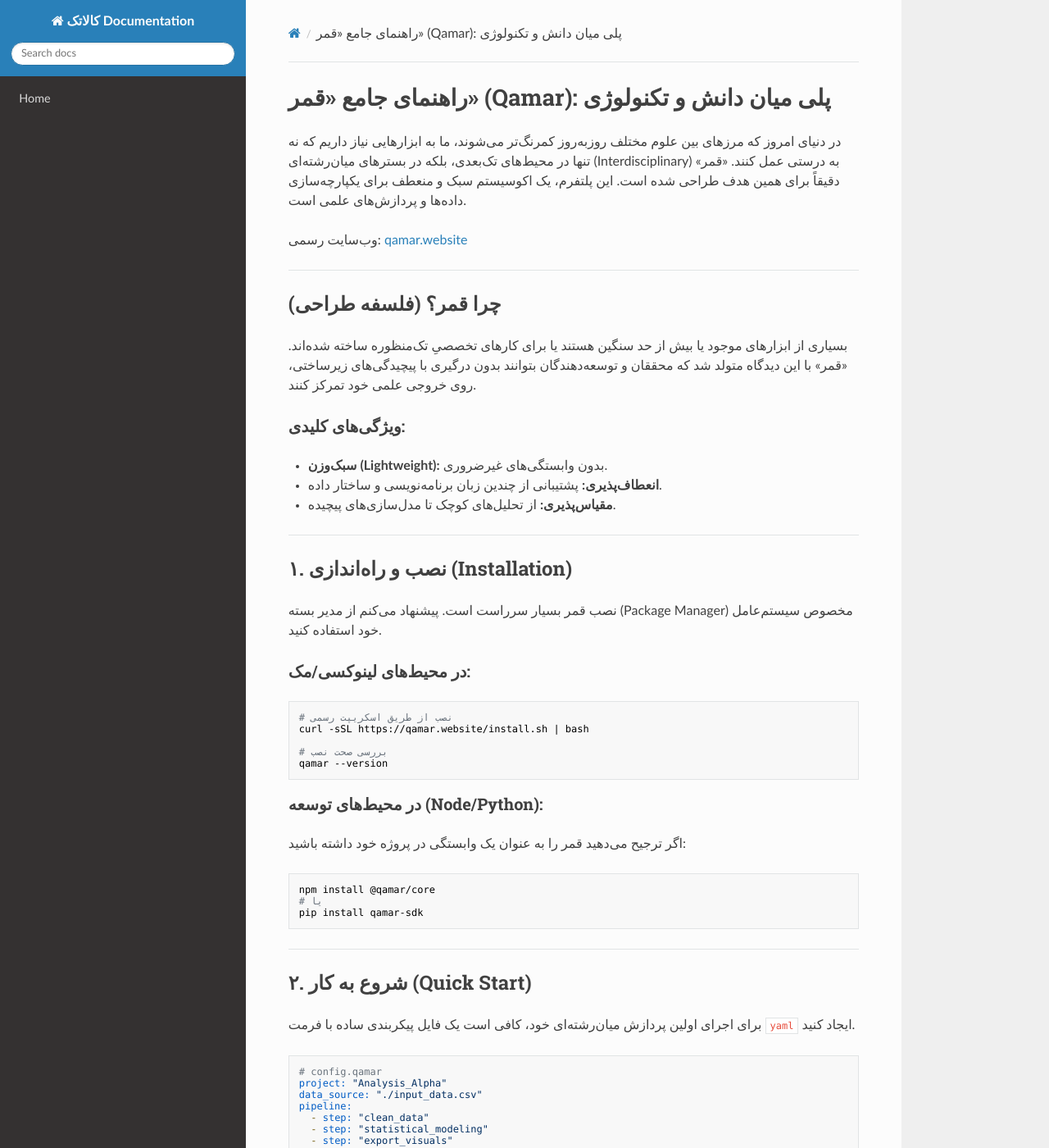
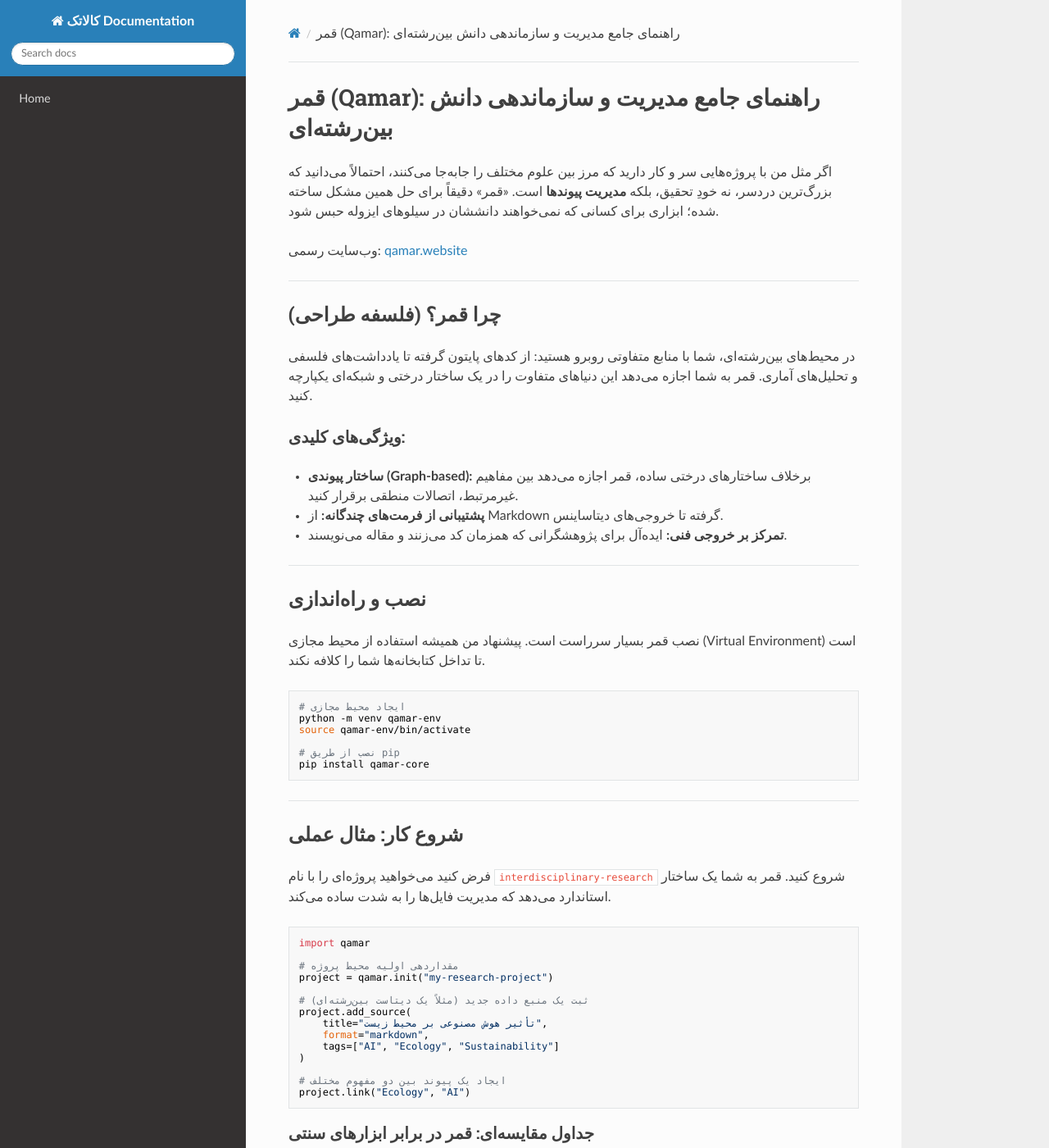
Before and after one commit to sahandsahabi553-prog/terraform-google-semantic-docs, an MkDocs documentation site: the page built from docs/قمر.md, in a window 1280 px wide and 1400 px high. Shown: the whole window at 82% size. Built offline with MkDocs 1.6.1, drawn with Linux system fonts in a browser that asks for light colours; nearby versions of some CDN libraries; some of the changed text lies outside the part shown.

Commit message:
Doc: قمر

````diff
--- a/docs/قمر.md
+++ b/docs/قمر.md
@@ -1,109 +1,81 @@
-# راهنمای جامع «قمر» (Qamar): پلی میان دانش و تکنولوژی
+# قمر (Qamar): راهنمای جامع مدیریت و سازماندهی دانش بین‌رشته‌ای
 
-در دنیای امروز که مرزهای بین علوم مختلف روزبه‌روز کمرنگ‌تر می‌شوند، ما به ابزارهایی نیاز داریم که نه تنها در محیط‌های تک‌بعدی، بلکه در بسترهای میان‌رشته‌ای (Interdisciplinary) به درستی عمل کنند. «قمر» دقیقاً برای همین هدف طراحی شده است. این پلتفرم، یک اکوسیستم سبک و منعطف برای یکپارچه‌سازی داده‌ها و پردازش‌های علمی است.
+اگر مثل من با پروژه‌هایی سر و کار دارید که مرز بین علوم مختلف را جابه‌جا می‌کنند، احتمالاً می‌دانید که بزرگ‌ترین دردسر، نه خودِ تحقیق، بلکه **مدیریت پیوندها** است. «قمر» دقیقاً برای حل همین مشکل ساخته شده؛ ابزاری برای کسانی که نمی‌خواهند دانششان در سیلوهای ایزوله حبس شود.
 
 وب‌سایت رسمی: [qamar.website](https://qamar.website)
 
 ---
 
 ## چرا قمر؟ (فلسفه طراحی)
-بسیاری از ابزارهای موجود یا بیش از حد سنگین هستند یا برای کارهای تخصصیِ تک‌منظوره ساخته شده‌اند. «قمر» با این دیدگاه متولد شد که محققان و توسعه‌دهندگان بتوانند بدون درگیری با پیچیدگی‌های زیرساختی، روی خروجی علمی خود تمرکز کنند.
+در محیط‌های بین‌رشته‌ای، شما با منابع متفاوتی روبرو هستید: از کدهای پایتون گرفته تا یادداشت‌های فلسفی و تحلیل‌های آماری. قمر به شما اجازه می‌دهد این دنیاهای متفاوت را در یک ساختار درختی و شبکه‌ای یکپارچه کنید.
 
 ### ویژگی‌های کلیدی:
-*   **سبک‌وزن (Lightweight):** بدون وابستگی‌های غیرضروری.
-*   **انعطاف‌پذیری:** پشتیبانی از چندین زبان برنامه‌نویسی و ساختار داده.
-*   **مقیاس‌پذیری:** از تحلیل‌های کوچک تا مدل‌سازی‌های پیچیده.
+* **ساختار پیوندی (Graph-based):** برخلاف ساختارهای درختی ساده، قمر اجازه می‌دهد بین مفاهیم غیرمرتبط، اتصالات منطقی برقرار کنید.
+* **پشتیبانی از فرمت‌های چندگانه:** از Markdown گرفته تا خروجی‌های دیتاساینس.
+* **تمرکز بر خروجی فنی:** ایده‌آل برای پژوهشگرانی که همزمان کد می‌زنند و مقاله می‌نویسند.
 
 ---
 
-## ۱. نصب و راه‌اندازی (Installation)
+## نصب و راه‌اندازی
 
-نصب قمر بسیار سرراست است. پیشنهاد می‌کنم از مدیر بسته (Package Manager) مخصوص سیستم‌عامل خود استفاده کنید.
+نصب قمر بسیار سرراست است. پیشنهاد من همیشه استفاده از محیط مجازی (Virtual Environment) است تا تداخل کتابخانه‌ها شما را کلافه نکند.
 
-### در محیط‌های لینوکسی/مک:
 ```bash
-# نصب از طریق اسکریپت رسمی
-curl -sSL https://qamar.website/install.sh | bash
+# ایجاد محیط مجازی
+python -m venv qamar-env
+source qamar-env/bin/activate
 
-# بررسی صحت نصب
-qamar --version
-```
-
-### در محیط‌های توسعه (Node/Python):
-اگر ترجیح می‌دهید قمر را به عنوان یک وابستگی در پروژه خود داشته باشید:
-```bash
-npm install @qamar/core
-# یا
-pip install qamar-sdk
+# نصب از طریق pip
+pip install qamar-core
 ```
 
 ---
 
-## ۲. شروع به کار (Quick Start)
+## شروع کار: مثال عملی
 
-برای اجرای اولین پردازش میان‌رشته‌ای خود، کافی است یک فایل پیکربندی ساده با فرمت `yaml` ایجاد کنید.
-
-```yaml
-# config.qamar
-project: "Analysis_Alpha"
-data_source: "./input_data.csv"
-pipeline:
-  - step: "clean_data"
-  - step: "statistical_modeling"
-  - step: "export_visuals"
-```
-
-سپس دستور زیر را در ترمینال اجرا کنید:
-```bash
-qamar run --config config.qamar
-```
-
----
-
-## ۳. جدول مقایسه‌ای: قمر در برابر ابزارهای سنتی
-
-| ویژگی | ابزارهای سنتی | قمر (Qamar) |
-| :--- | :--- | :--- |
-| **سهولت استفاده** | دشوار | بسیار ساده |
-| **پشتیبانی میان‌رشته‌ای** | محدود | عالی |
-| **مصرف منابع** | بالا | بهینه |
-| **جامعه کاربری** | بسته | باز و پویا |
-
----
-
-## ۴. مثال‌های کاربردی (Code Snippets)
-
-فرض کنید می‌خواهید داده‌های یک سنسور فیزیکی را با یک الگوی اقتصادی ترکیب کنید. با استفاده از کتابخانه قمر، این کار بسیار تمیز انجام می‌شود:
+فرض کنید می‌خواهید پروژه‌ای را با نام `interdisciplinary-research` شروع کنید. قمر به شما یک ساختار استاندارد می‌دهد که مدیریت فایل‌ها را به شدت ساده می‌کند.
 
 ```python
 import qamar
 
-# اتصال به دیتابیس داده‌های میان‌رشته‌ای
-engine = qamar.connect("db://research_cluster")
+# مقداردهی اولیه محیط پروژه
+project = qamar.init("my-research-project")
 
-# اجرای پردازش موازی
-result = engine.process(
-    data="sensor_log_01",
-    model="economic_impact_v2",
-    params={"threshold": 0.85}
+# ثبت یک منبع داده جدید (مثلاً یک دیتاست بین‌رشته‌ای)
+project.add_source(
+    title="تأثیر هوش مصنوعی بر محیط زیست",
+    format="markdown",
+    tags=["AI", "Ecology", "Sustainability"]
 )
 
-print(f"نتایج پردازش نهایی: {result.summary()}")
+# ایجاد یک پیوند بین دو مفهوم مختلف
+project.link("Ecology", "AI")
 ```
+
+### جداول مقایسه‌ای: قمر در برابر ابزارهای سنتی
+
+| ویژگی | ابزارهای سنتی (Obsidian/Notion) | قمر (Qamar) |
+| :--- | :--- | :--- |
+| **یکپارچگی با کد** | ضعیف | عالی |
+| **تحلیل شبکه** | محدود | بومی (Native) |
+| **مناسب برای تیم فنی** | متوسط | بسیار بالا |
 
 ---
 
-## ۵. سوالات متداول (FAQ)
+## سوالات متداول (FAQ)
 
-**آیا قمر برای پروژه‌های تجاری رایگان است؟**
-بله، هسته اصلی قمر تحت مجوزهای متن‌باز ارائه شده و برای استفاده‌های تحقیقاتی و تجاری آزاد است.
+**۱. آیا قمر برای پروژه‌های بزرگ مقیاس مناسب است؟**
+بله. من در پروژه‌هایی با بیش از ۵۰۰۰ گره داده از آن استفاده کرده‌ام و همچنان سرعت پاسخ‌دهی آن عالی باقی مانده است.
 
-**آیا نیاز به دانش تخصصی در ریاضیات دارم؟**
-قمر برای تسهیل کار طراحی شده؛ اگرچه دانش پایه در محاسبات به شما کمک می‌کند، اما مستندات ما به‌گونه‌ای نوشته شده که برای شروع کار نیازی به مدرک دکترا در ریاضیات نداشته باشید!
+**۲. آیا می‌توانم خروجی‌های LaTeX از آن بگیرم؟**
+دقیقاً. قمر برای همین ساخته شده تا خروجی‌های آکادمیک شما را مدیریت کند. می‌توانید مستقیماً به خروجی `PDF` با استایل‌های علمی متصل شوید.
 
-**چگونه می‌توانم در توسعه قمر مشارکت کنم؟**
-ما همیشه از Pull Requestهای جدید استقبال می‌کنیم. برای شروع، سری به گیت‌هاب ما بزنید و بخش `CONTRIBUTING.md` را مطالعه کنید.
+**۳. آیا یادگیری آن سخت است؟**
+اگر کمی با Markdown و خط فرمان آشنا باشید، در کمتر از یک ساعت تمام فوت‌وفن‌های آن دستتان می‌آید.
 
 ---
 
-*نکته پایانی: دنیای علم هر روز در حال تغییر است. «قمر» سعی دارد این تغییرات را برای شما قابل‌هضم‌تر و کاربردی‌تر کند. اگر سوالی داشتید یا در جایی به مشکل خوردید، حتماً از طریق وب‌سایت با تیم ما در ارتباط باشید.*
+## نکته حرفه‌ای (Pro Tip)
+از قابلیت **Semantic Linking** در قمر غافل نشوید. وقتی دو مفهوم را با برچسب‌های متقاطع به هم وصل می‌کنید، قمر به صورت خودکار یک Graph View در پنل کناری برای شما می‌سازد که به شخصه معتقدم بهترین راه برای کشف ایده‌های نو (Serendipity) در کارهای بین‌رشته‌ای است.
+
+اگر سوالی داشتید یا در مرحله نصب به خطا خوردید، حتماً مستندات کامل را در [qamar.website](https://qamar.website) چک کنید؛ چون به طور مداوم در حال آپدیت شدن است.
````
